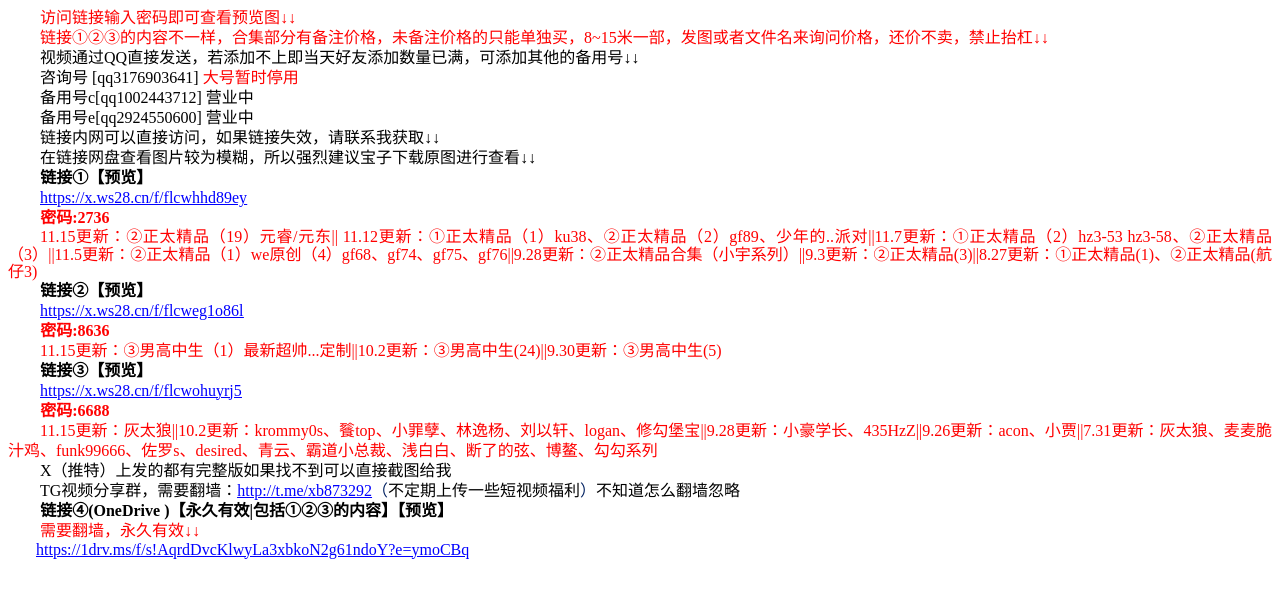
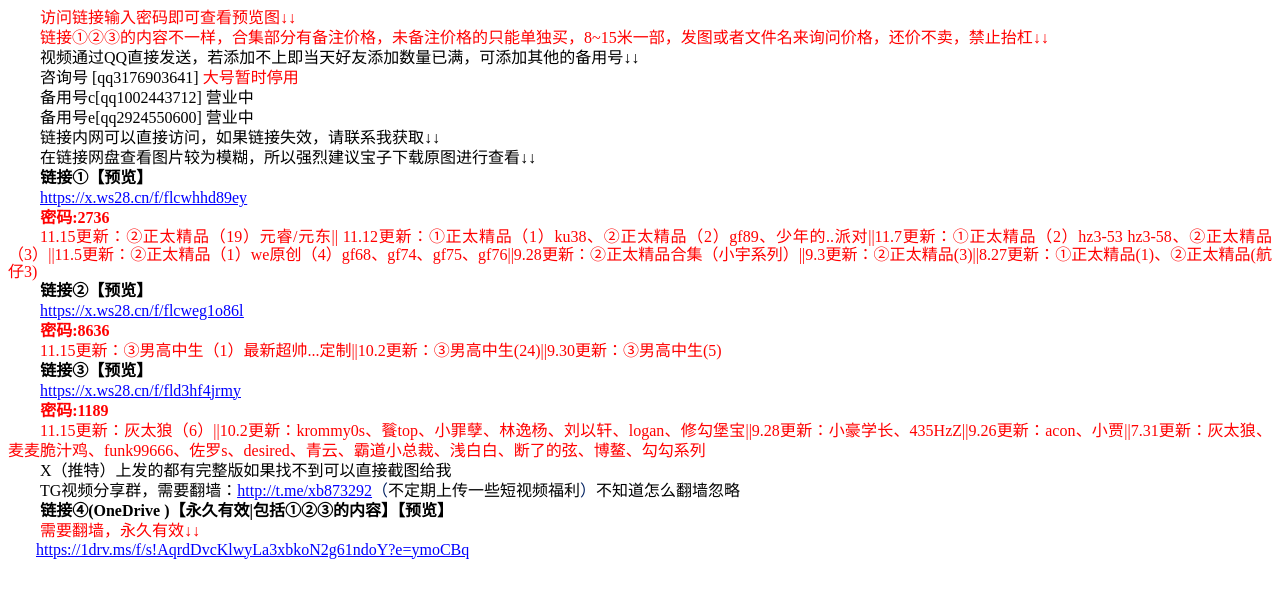
Before and after one commit to kyle392/kylecode, a plain HTML site: page index.htm in a window 1280 px wide. Drawn offline with Linux system fonts and the light colour scheme.

Commit message:
Update index.htm

```diff
--- a/index.htm
+++ b/index.htm
@@ -654,16 +654,16 @@ color:rgb(0,32,96);font-size:12.0000pt;mso-font-kerning:1.0000pt;" ><o:p></o:p><
 color:rgb(255,0,0);font-size:12.0000pt;mso-font-kerning:1.0000pt;" ><font face="华文中宋" >11.15更新：③男高中生（1）最新超帅...定制||10.2更新：③男高中生(24)||9.30更新：③男高中生(5)</font></span><span style="mso-spacerun:'yes';font-family:华文中宋;line-height:125%;
 color:rgb(0,32,96);font-size:12.0000pt;mso-font-kerning:1.0000pt;" ><o:p></o:p></span></p><p class=MsoNormal  style="text-indent:24.1000pt;mso-char-indent-count:2.0000;line-height:125%;" ><b><span style="mso-spacerun:'yes';font-family:华文中宋;line-height:125%;
 font-weight:bold;font-size:12.0000pt;mso-font-kerning:1.0000pt;" ><font face="华文中宋" >链接</font><font face="华文中宋" >③【预览】</font></span></b><b><span style="mso-spacerun:'yes';font-family:华文中宋;line-height:125%;
-font-weight:bold;font-size:12.0000pt;mso-font-kerning:1.0000pt;" ><o:p></o:p></span></b></p><p class=MsoNormal  style="text-indent:24.0000pt;mso-char-indent-count:2.0000;line-height:125%;" ><span><a href="https://x.ws28.cn/f/flcwohuyrj5" ><u><span class="15"  style="mso-spacerun:'yes';font-family:华文中宋;line-height:125%;
+font-weight:bold;font-size:12.0000pt;mso-font-kerning:1.0000pt;" ><o:p></o:p></span></b></p><p class=MsoNormal  style="text-indent:24.0000pt;mso-char-indent-count:2.0000;line-height:125%;" ><span><a href="https://x.ws28.cn/f/fld3hf4jrmy" ><u><span class="15"  style="mso-spacerun:'yes';font-family:华文中宋;line-height:125%;
 color:rgb(0,0,255);text-decoration:underline;text-underline:single;
-font-size:12.0000pt;" ><font face="华文中宋" >https://x.ws28.cn/f/flcwohuyrj5</font></span></u></a></span><span style="mso-spacerun:'yes';font-family:华文中宋;line-height:125%;
+font-size:12.0000pt;" ><font face="华文中宋" >https://x.ws28.cn/f/fld3hf4jrmy</font></span></u></a></span><span style="mso-spacerun:'yes';font-family:华文中宋;line-height:125%;
 color:rgb(0,32,96);font-size:12.0000pt;mso-font-kerning:1.0000pt;" >&nbsp;</span><span style="mso-spacerun:'yes';font-family:华文中宋;line-height:125%;
 color:rgb(0,32,96);font-size:12.0000pt;mso-font-kerning:1.0000pt;" ><o:p></o:p></span></p><p class=MsoNormal  style="text-indent:24.1000pt;mso-char-indent-count:2.0000;line-height:125%;" ><b><span style="mso-spacerun:'yes';font-family:华文中宋;line-height:125%;
 color:rgb(255,0,0);font-weight:bold;font-size:12.0000pt;
-mso-font-kerning:1.0000pt;" ><font face="华文中宋" >密码</font><font face="华文中宋" >:6688</font></span></b><b><span style="mso-spacerun:'yes';font-family:华文中宋;line-height:125%;
+mso-font-kerning:1.0000pt;" ><font face="华文中宋" >密码</font><font face="华文中宋" >:1189</font></span></b><b><span style="mso-spacerun:'yes';font-family:华文中宋;line-height:125%;
 color:rgb(255,0,0);font-weight:bold;font-size:12.0000pt;
 mso-font-kerning:1.0000pt;" ><o:p></o:p></span></b></p><p class=MsoNormal  style="text-indent:24.0000pt;mso-char-indent-count:2.0000;line-height:125%;" ><span style="mso-spacerun:'yes';font-family:华文中宋;line-height:125%;
-color:rgb(255,0,0);font-size:12.0000pt;mso-font-kerning:1.0000pt;" ><font face="华文中宋" >11.15更新：灰太狼||10.2更新：krommy0s、餮top、小罪孽、林逸杨、刘以轩、logan、修勾堡宝||9.28更新：小豪学长、435HzZ||9.26更新：acon、小贾||7.31更新：灰太狼、麦麦脆汁鸡、funk99666、佐罗s、desired、青云、霸道小总裁、浅白白、断了的弦、博鳌、勾勾系列</font></span><b><span style="mso-spacerun:'yes';font-family:华文中宋;line-height:125%;
+color:rgb(255,0,0);font-size:12.0000pt;mso-font-kerning:1.0000pt;" ><font face="华文中宋" >11.15更新：灰太狼（6）||10.2更新：krommy0s、餮top、小罪孽、林逸杨、刘以轩、logan、修勾堡宝||9.28更新：小豪学长、435HzZ||9.26更新：acon、小贾||7.31更新：灰太狼、麦麦脆汁鸡、funk99666、佐罗s、desired、青云、霸道小总裁、浅白白、断了的弦、博鳌、勾勾系列</font></span><b><span style="mso-spacerun:'yes';font-family:华文中宋;line-height:125%;
 color:rgb(255,0,0);font-weight:bold;font-size:12.0000pt;
 mso-font-kerning:1.0000pt;" ><o:p></o:p></span></b></p><p class=MsoNormal  style="text-indent:24.0000pt;mso-char-indent-count:2.0000;line-height:125%;" ><span style="mso-spacerun:'yes';font-family:华文中宋;line-height:125%;
 font-size:12.0000pt;mso-font-kerning:1.0000pt;" ><font face="华文中宋" >X（推特）上发的都有完整版如果找不到可以直接截图给我</font></span><span style="mso-spacerun:'yes';font-family:华文中宋;line-height:125%;
```
